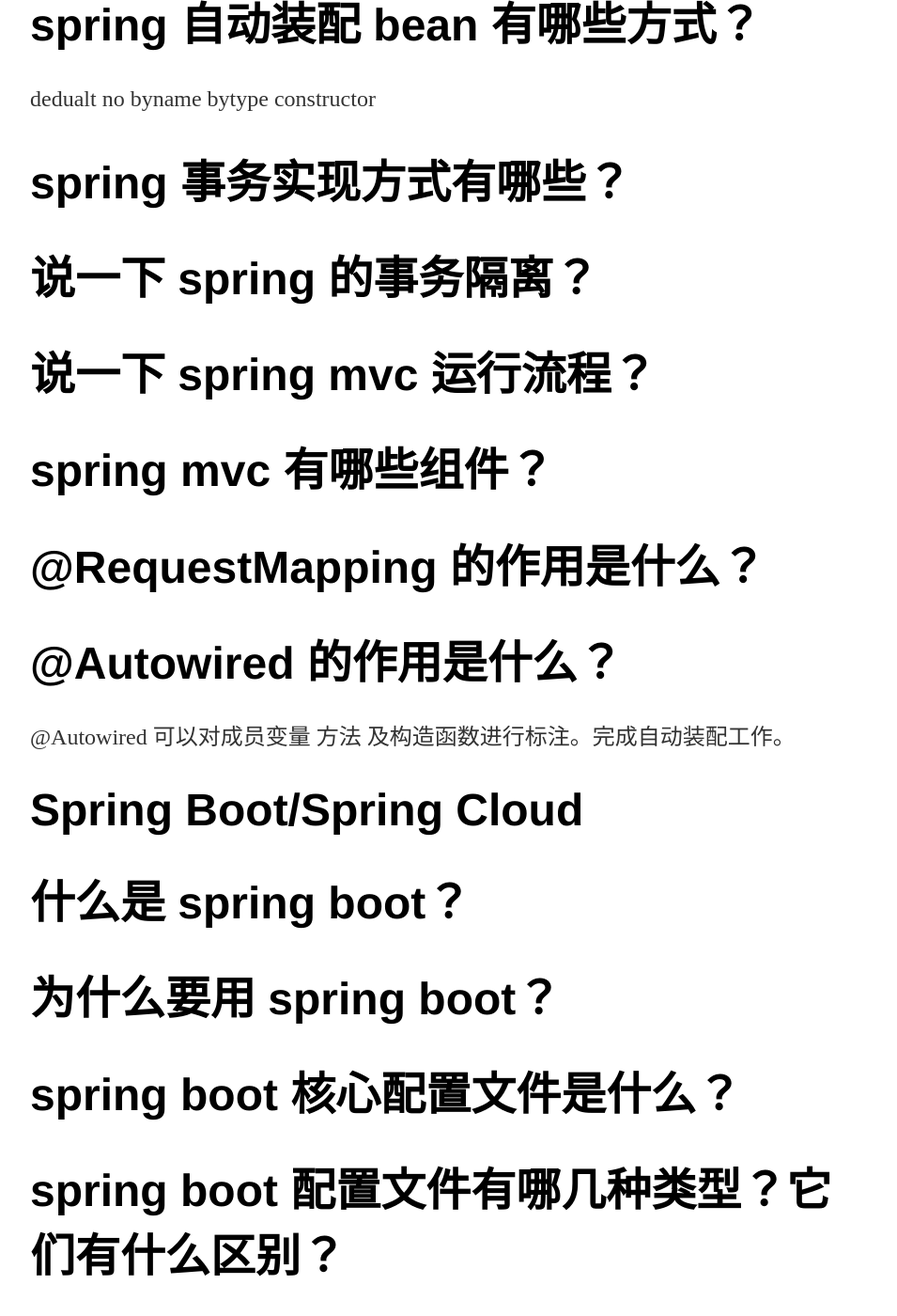
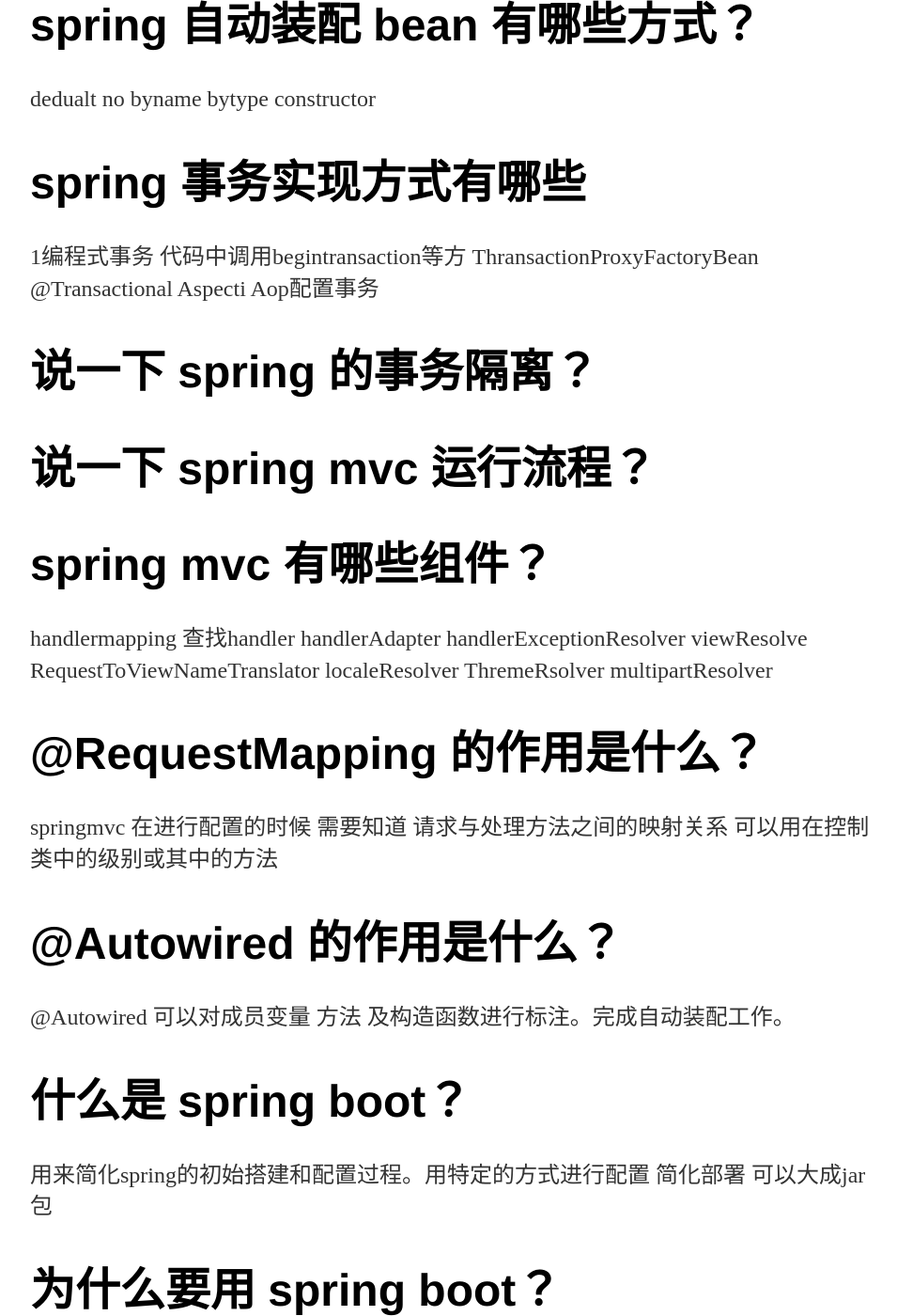
Before and after one commit to studykid/studykid.github.io, a Jekyll site: the page built from _posts/2020-03-15-java框架面试.md, in a window 1280 px wide and 1400 px high, scrolled down 1237 px. Shown: the whole window at 94% size, without its empty margins (160-1115 px from the left). Built offline with Jekyll 4.4.1, drawn with Linux system fonts in a browser that asks for light colours; our own code applies the rules of GitHub Pages for plain Markdown files; some of the changed text lies outside the part shown.

Commit message:
Update 2020-03-15-java框架面试.md

```diff
--- a/_posts/2020-03-15-java框架面试.md
+++ b/_posts/2020-03-15-java框架面试.md
@@ -27,19 +27,53 @@
 bytype
 constructor
 
-# spring 事务实现方式有哪些？
+# spring 事务实现方式有哪些
+1编程式事务 代码中调用begintransaction等方
+ThransactionProxyFactoryBean
+@Transactional
+Aspecti Aop配置事务
+
 # 说一下 spring 的事务隔离？
 # 说一下 spring mvc 运行流程？
+
 # spring mvc 有哪些组件？
+handlermapping 查找handler
+handlerAdapter
+handlerExceptionResolver
+viewResolve
+RequestToViewNameTranslator
+localeResolver
+ThremeRsolver
+multipartResolver
+
 # @RequestMapping 的作用是什么？
+springmvc 在进行配置的时候 需要知道 请求与处理方法之间的映射关系
+可以用在控制类中的级别或其中的方法
+
+
 # @Autowired 的作用是什么？
 @Autowired 可以对成员变量 方法 及构造函数进行标注。完成自动装配工作。
-# Spring Boot/Spring Cloud
+
 # 什么是 spring boot？
+用来简化spring的初始搭建和配置过程。用特定的方式进行配置
+简化部署 可以大成jar包
+
 # 为什么要用 spring boot？
+
 # spring boot 核心配置文件是什么？
+bootstrap
+application
+bootrap由ApplicationContext加载 比application优先加载
+bootstrap 里面的属性不能被覆盖
+
+
 # spring boot 配置文件有哪几种类型？它们有什么区别？
+一种是peoperties 一种是yml 简洁空格
 # spring boot 有哪些方式可以实现热部署？
+spring-boot-devtools
+spring loaded
+jrebel插件
+
 # jpa 和 hibernate 有什么区别？
 # 什么是 spring cloud？
  # .spring cloud 断路器的作用是什么？
@@ -56,9 +90,30 @@
 # .在 hibernate 中 getCurrentSession 和 openSession 的区别是什么？
 # .hibernate 实体类必须要有无参构造函数吗？为什么？
 #
-# mybatis 中 #{}和 ${}的区别是什么？
+# mybatis 中 #{}和 ${}的区别是什么？1.#{}是预编译处理，${}是字符串替换。
+Mybatis在处理#{}时，会将sql中的#{}替换为?号，调用PreparedStatement的set方法来赋值；
+Mybatis在处理${}时，就是把${}替换成变量的值。
+
+
+2.使用#{}可以有效的防止SQL注入，提高系统安全性。
+MyBatis排序时使用order by 动态参数时需要注意，用$而不是#
+
+1. #将传入的数据都当成一个字符串，会对自动传入的数据加一个双引号。
+2. $将传入的数据直接显示生成在sql中。
+3. #方式能够很大程度防止sql注入。
+4.$方式无法防止Sql注入。
+5.$方式一般用于传入数据库对象，例如传入表名。
+6. #{}方式一般用于传入字段值。
+7.一般能用#的就别用$
+
 # mybatis 有几种分页方式？
+mubatis generator
+
+pagehelper
+RowBounds
+或者是参数pagenum pagesize
 # RowBounds 是一次性查询全部结果吗？为什么？
+
 # mybatis 逻辑分页和物理分页的区别是什么？
 # mybatis 是否支持延迟加载？延迟加载的原理是什么？
 # 说一下 mybatis 的一级缓存和二级缓存？
```
